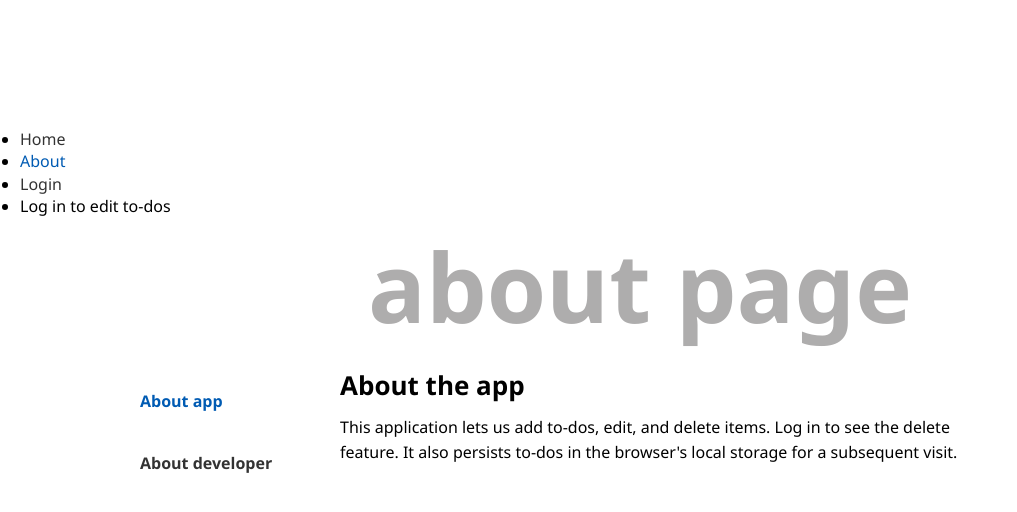
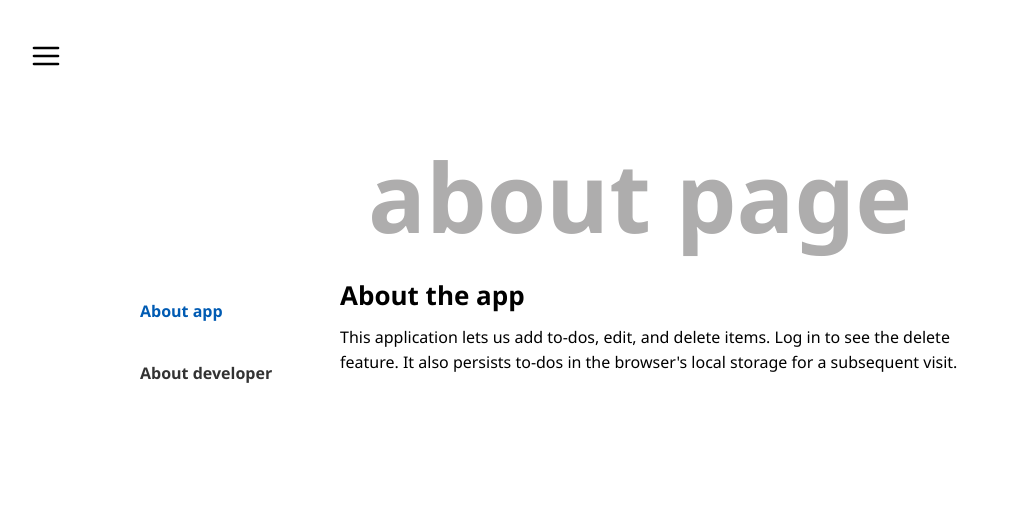
Before and after one commit to baqar-abbas/react-todo-app, a React (Vite) app: page /about/about-app in a window 1280 px wide. Shown: the top 512 px of the page, without its empty margins (0-1017 px from the left). Built offline with nearby package versions, Linux system fonts and the light colour scheme.

Commit message:
Create a Toggle navigation menu and style the navbar

```diff
--- a/src/App.css
+++ b/src/App.css
@@ -158,6 +158,72 @@ a {
   line-height: 25px;
 }
 
+/*==========================
+Sidebar navigation
+========================*/
+.navbar {
+  position: relative;
+}
+button {
+  cursor: pointer;
+  background: transparent;;
+  border: none;
+  font-size: 20px;
+}
+
+.navbar .toggle {
+  position: fixed;
+  left: 30px;
+  top: 40px;
+  cursor: pointer;
+  background: transparent;;
+  border: none;
+}
+
+.menu-nav {
+  list-style: none;
+  position: absolute;
+  background: #fff;
+  left: 0;
+  width: 0;
+  overflow: hidden;
+  max-width: 290px;
+  z-index: 9;
+  font-size: 18px;
+  box-shadow: 0 10px 15px -3px rgb(46 41 51 / 8%), 0 4px 6px -2px rgb(71 63 79 / 16%);
+  transform: translateX(-100px);
+  transition: transform ease-in-out 0.2s;
+  /* transition: width ease 0.2s; */
+}
+
+.menu-nav.show-menu {
+  width: 100%;
+  transform: translateX(0px);
+}
+
+.menu-nav li a, .menu-nav li span {
+  display: block;
+  padding: 1rem;
+}
+
+.log-in {
+  color: #777;
+  border-top: 1px solid #efecec;
+  margin-top: 15px;
+  font-size: 15px;
+}
+
+/* logout */
+.logout {
+  position: absolute;
+  right: 30px;
+  top: 40px;
+  display: flex;
+  gap: 2rem;
+  font-size: 20px;
+  color: #005bb3;
+}
+
 /* Media Queries */
 @media screen and (min-width: 480px) {
   div.wrapper h1 {
--- a/src/components/Navbar.jsx
+++ b/src/components/Navbar.jsx
@@ -1,7 +1,9 @@
-import React from "react";
+import React, { useState, useRef, useEffect } from "react";
 import { NavLink } from "react-router-dom";
 import { useAuthContext } from "../context/AuthContext";
 import { useNavigate } from "react-router-dom";
+import { MdClose } from 'react-icons/md';
+import { FiMenu } from 'react-icons/fi';
 
 const links = [
     { path: "/", text: "Home" },
@@ -11,23 +13,51 @@ const links = [
 ];
 
 const Navbar = () => {
+    const [navbarOpen, setNavbarOpen] = useState(false);
     const {user, logout} = useAuthContext();
     const navigate = useNavigate();
     const handleLogout = () => {
         logout();
         navigate('/login');
     }
+    const ref = useRef();
+    useEffect(() => {
+        const handler = (event) => {
+            if (navbarOpen && ref.current && !ref.current.contains(event.target) ) {
+                setNavbarOpen(false);
+            }
+        }
+        document.addEventListener('mousedown', handler);
+        return () => {
+            document.removeEventListener('mousedown', handler);
+        }
+    }, [navbarOpen]);
     return (
         <>
-    <nav className="navbar">
-        <ul>
+    <nav ref={ref} className="navbar">
+        <button className="toggle" onClick={() => setNavbarOpen((prev) => !prev) }>
+            {navbarOpen ? (
+            <MdClose style={{ width: '32px', height: '32px' }} />
+            ) : (
+                <FiMenu
+                style={{
+                  width: '32px',
+                  height: '32px',
+                }}
+              />
+            )}
+        </button>
+        <ul className={`menu-nav ${navbarOpen ? 'show-menu' : ''}`}>
             {links.map((link) => {
                 return (
                 <React.Fragment key={link.text}>
                     {link.path === "/login" ? (
                         !user && (
                             <li>
-                                <NavLink to={link.path}>
+                                <NavLink
+                                to={link.path}
+                                onClick={() => setNavbarOpen(false)}
+                                >
                                     {link.text}
                                 </NavLink>
                             </li>
@@ -35,14 +65,20 @@ const Navbar = () => {
                     ) : link.path ==="/profile"?(
                         user && (
                             <li>
-                                <NavLink to={link.path}>
+                                <NavLink
+                                to={link.path}
+                                onClick={() => setNavbarOpen(false)}
+                                >
                                     {link.text}
                                 </NavLink>
                             </li>
                         )
                     ) : (
                     <li>
-                        <NavLink to={link.path}>{link.text}</NavLink>
+                        <NavLink
+                        to={link.path}
+                        onClick={() => setNavbarOpen(false)}
+                        >{link.text}</NavLink>
                     </li>
 
                     )}
--- a/src/routes/SinglePage.jsx
+++ b/src/routes/SinglePage.jsx
@@ -11,7 +11,7 @@ const aboutData = [
       slug: 'about-developer',
       title: 'About the developer',
       description:
-        'Ibas Majid founded ibaslogic.com to experiment with new web features and write actionable guides. Follow Ibas on Twitter @ibaslogic to learn modern web development.',
+        'My name is Baqar Abbas, I am a Computer Science graduate and a certified Full Stack Developer from Microverse. ',
     },
   ];
 
```
